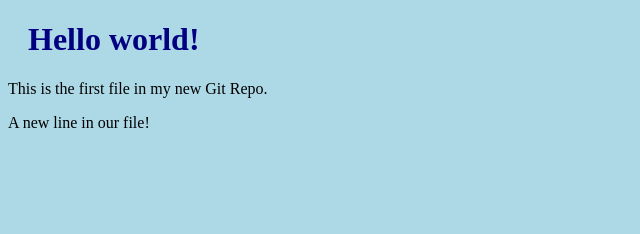
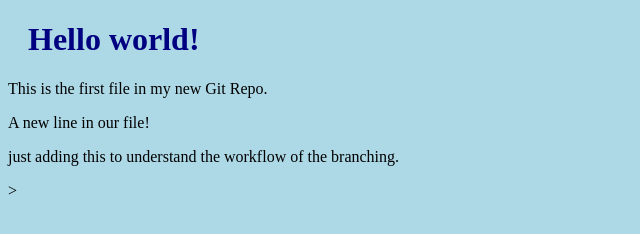
Before and after one commit to Deep-Rai-08/hello-world, a plain HTML site: page index.html in a window 1280 px wide. Shown: the whole page, without its empty margins (0-640 px from the left). Drawn offline with Linux system fonts and the light colour scheme.

```diff
--- a/index.html
+++ b/index.html
@@ -9,6 +9,6 @@
 <h1>Hello world!</h1>
 <p>This is the first file in my new Git Repo.</p>
 <p>A new line in our file!</p>
-
+<p>just adding this to understand the workflow of the branching.</p>>
 </body>
 </html>
```
